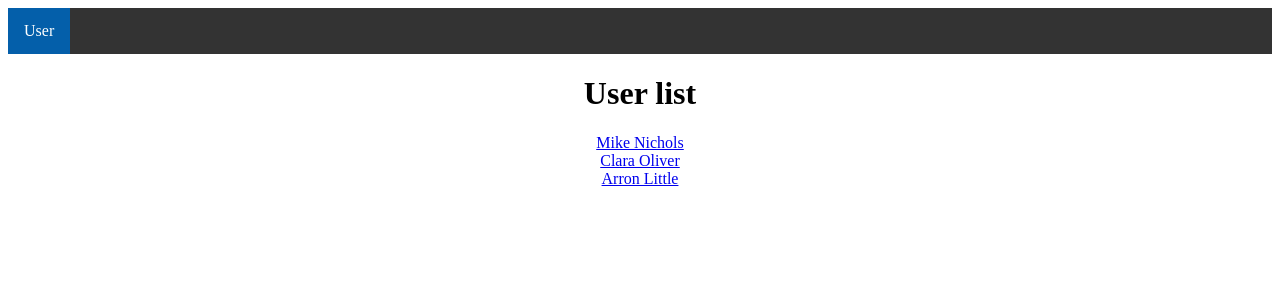
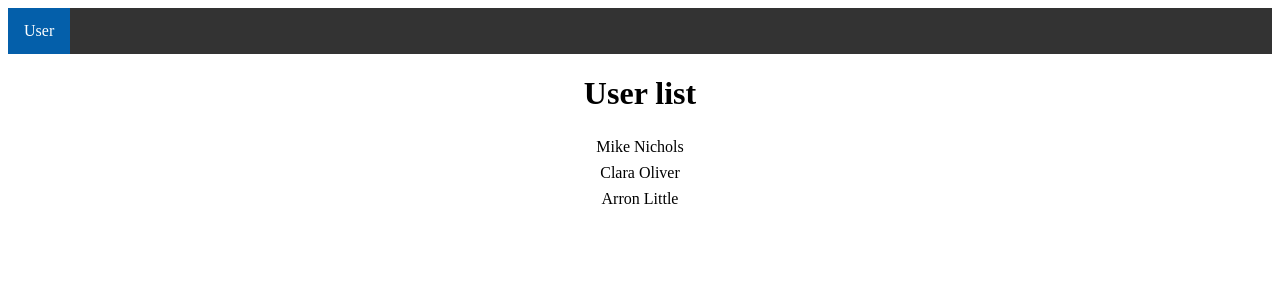
Before and after one commit to nkunic/angular-example-router-nested-routes, an Angular app: page /user in a window 1280 px wide. Shown: the top 300 px of the page. Built offline with nearby package versions, Linux system fonts and the light colour scheme.

Commit message:
1 file modified

```diff
--- a/src/app/user/user.component.html
+++ b/src/app/user/user.component.html
@@ -4,11 +4,12 @@
     <li *ngFor="let user of users">
       <a
         [routerLink]="user.id"
-        class="navigation-link"
+        class="subnavigation-link"
         routerLinkActive="subnavigation__link--active"
-        [routerLinkActiveOptions]="{ exact: true }">
-          {{ user.name }}
-        </a>
+        [routerLinkActiveOptions]="{ exact: true }"
+      >
+        {{ user.name }}
+      </a>
     </li>
   </ul>
 </div>
```
